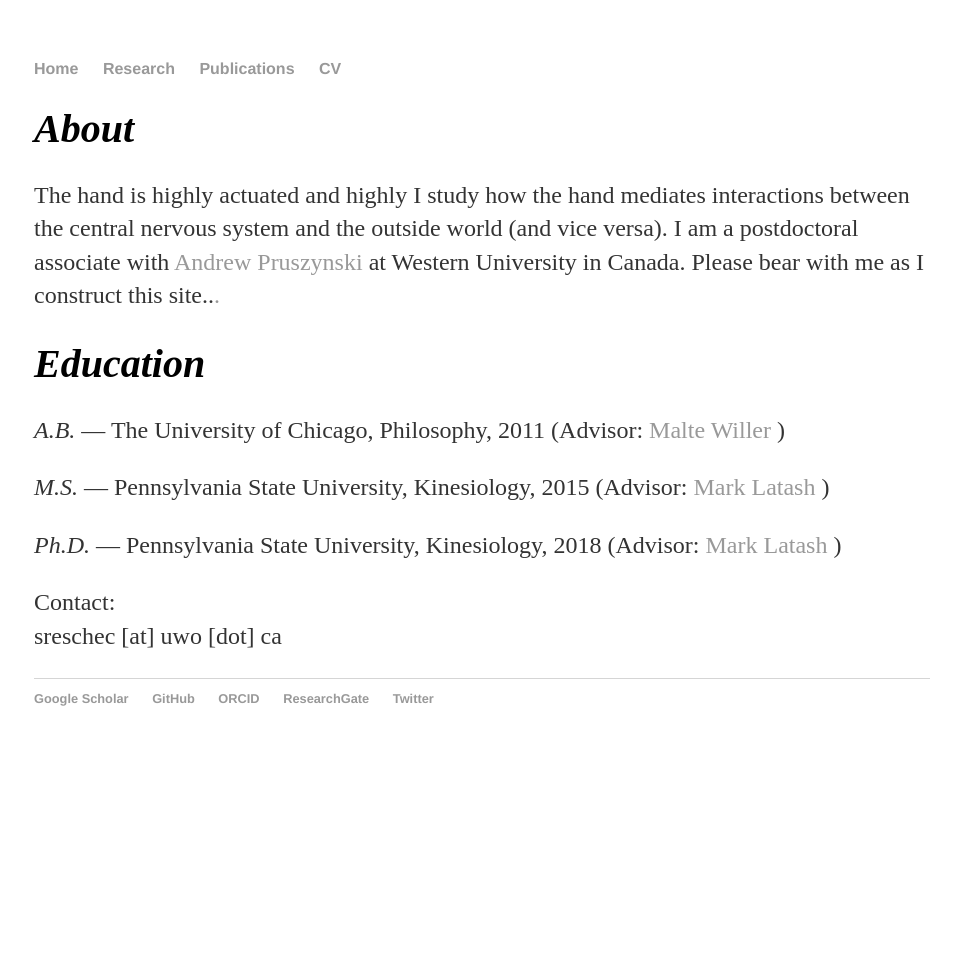
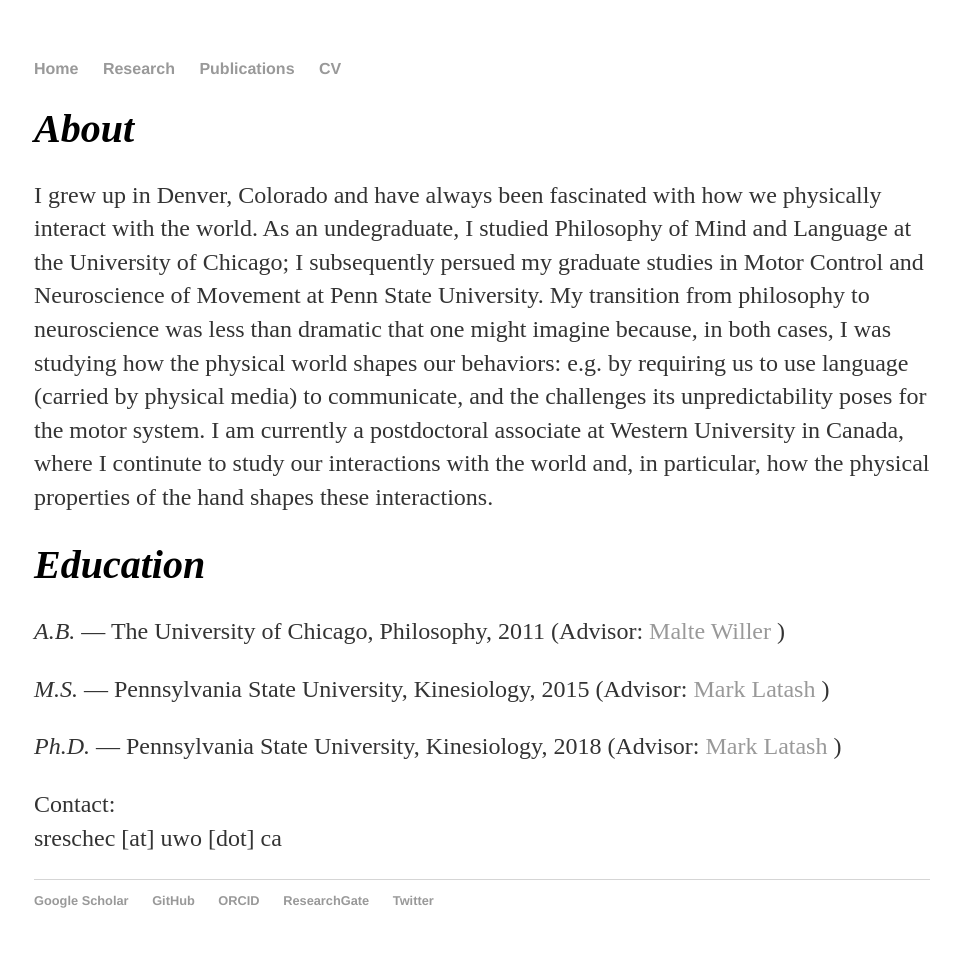
Before and after one commit to sreschechtko/sreschechtko.github.io, a Jekyll site: the page built from about.html, in a window 1280 px wide. Shown: the whole page, without its empty margins (158-1119 px from the left). Built offline with Jekyll 4.4.1, drawn with Linux system fonts in a browser that asks for light colours; before the commit the page ends 900 px from its top, so only the background shows below that.

Commit message:
Update about.html

```diff
--- a/about.html
+++ b/about.html
@@ -4,7 +4,7 @@ title: Sasha Reschechtko - About
 ---
 <div class="blurb">
 	<h1>About</h1>
-  <p>The hand is highly actuated and highly I study how the hand mediates interactions between the central nervous system and the outside world (and vice versa). I am a postdoctoral associate with <a href="http://www.pruszynskilab.com/" target = "_blank">Andrew Pruszynski</a> at Western University in Canada. Please bear with me as I construct this site..<a href="/about">.</a></p>
+  <p>I grew up in Denver, Colorado and have always been fascinated with how we physically interact with the world. As an undegraduate, I studied Philosophy of Mind and Language at the University of Chicago; I subsequently persued my graduate studies in Motor Control and Neuroscience of Movement at Penn State University. My transition from philosophy to neuroscience was less than dramatic that one might imagine because, in both cases, I was studying how the physical world shapes our behaviors: e.g. by requiring us to use language (carried by physical media) to communicate, and the challenges its unpredictability poses for the motor system. I am currently a postdoctoral associate at Western University in Canada, where I continute to study our interactions with the world and, in particular, how the physical properties of the hand shapes these interactions.<br></p>
 	<h1>Education</h1>
 	<p><i>A.B.</i> — The University of Chicago, Philosophy, 2011 (Advisor: <a href = "http://maltewiller.net" target = "_blank"> Malte Willer </a>)</p>
   <p><i>M.S.</i> — Pennsylvania State University,  Kinesiology, 2015 (Advisor: <a href = "https://hhd.psu.edu/contact/mark-latash-phd" target = "_blank"> Mark Latash </a>)</p>
```
